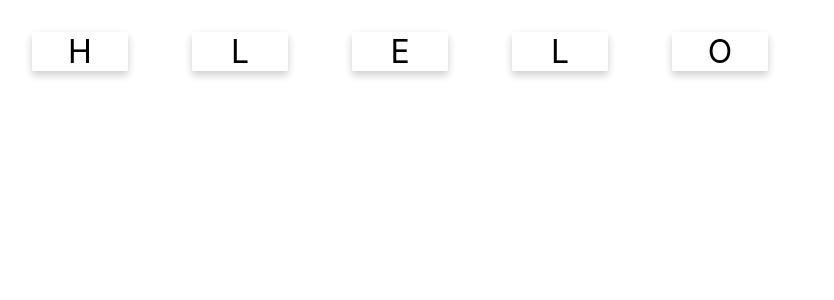
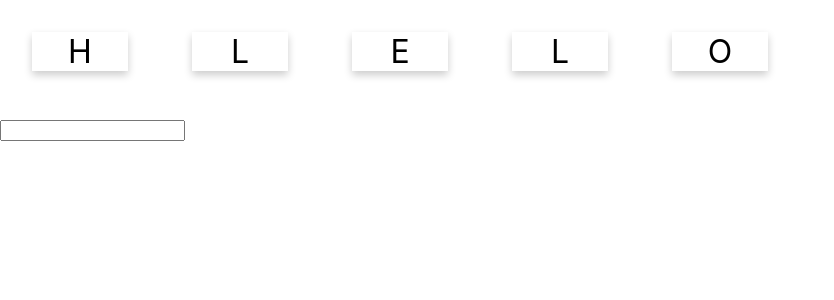
Before and after one commit to 6210110104/LabReact, a React (Create React App) app: page / in a window 1280 px wide. Shown: the top 300 px of the page, without its empty margins (0-834 px from the left). Built offline with nearby package versions, Linux system fonts and the light colour scheme.

Commit message:
HW-Commit1

```diff
--- a/src/App.js
+++ b/src/App.js
@@ -3,13 +3,18 @@ import './App.css';
 import CharacterCard from './CharacterClass';
 import WordCard from './WordCard';
 
+
 const word = "Hello";
 function App() {
+  const textInput = <input type="text"/>;
   return (
     <div>
       {
         <WordCard value = {word}/>
       }
+      <p>
+        {textInput}
+      </p>
     </div>
   );
 }
```
